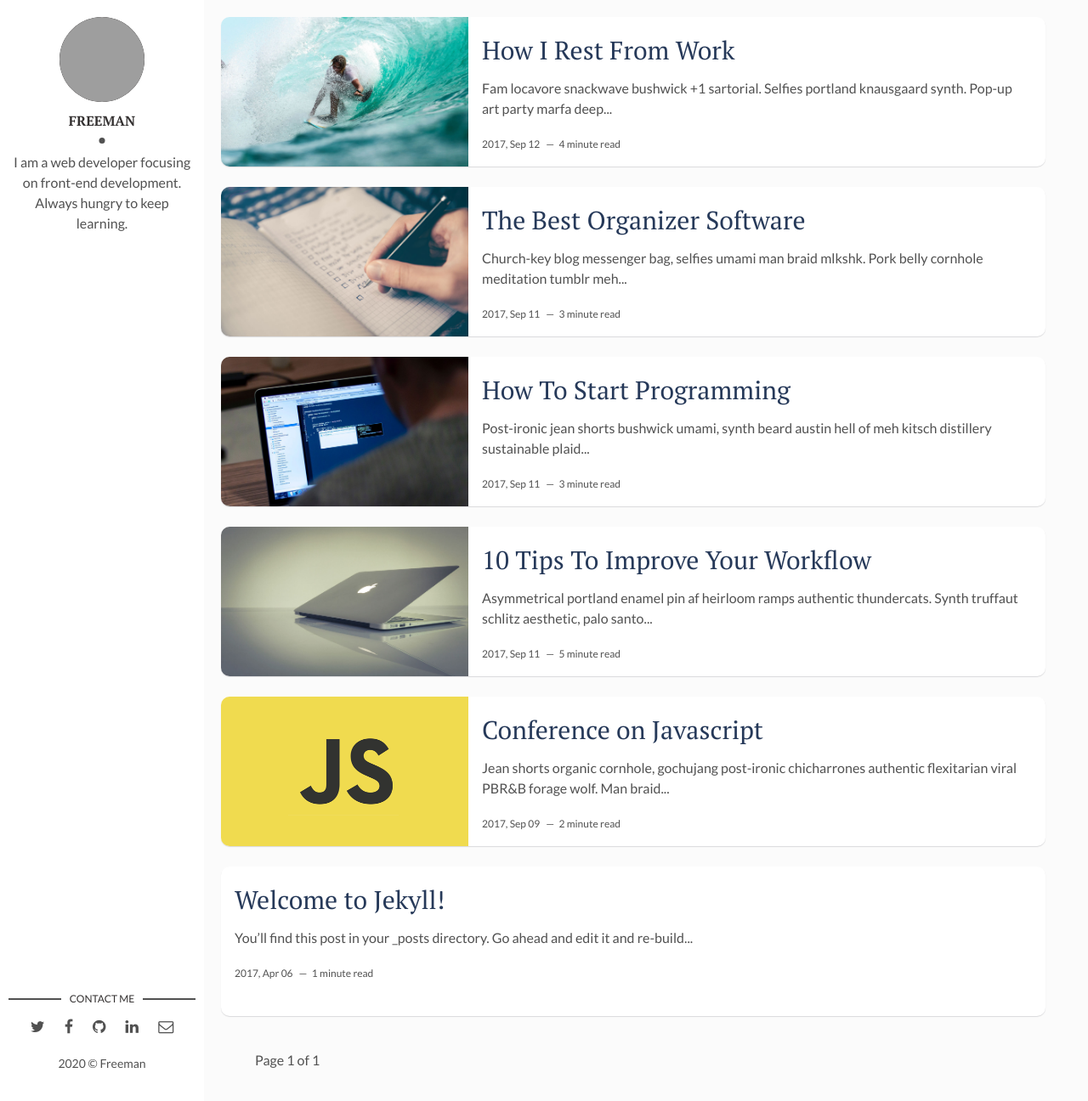
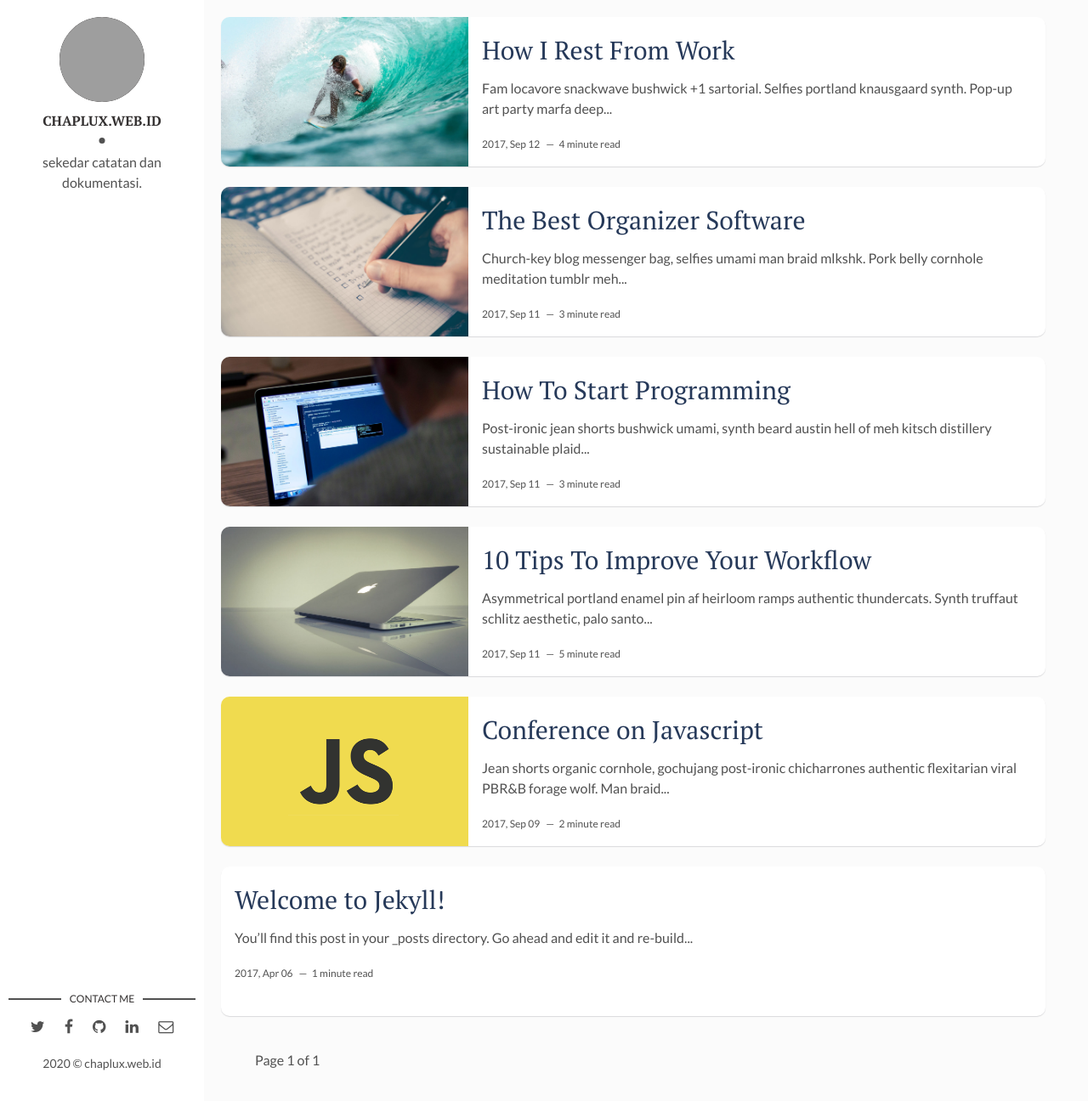
Before and after one commit to chaplux/chaplux.github.io, a Jekyll site: the page built from index.html, in a window 1280 px wide and 1296 px high. Shown: the whole window at 85% size. Built offline with Jekyll 4.4.1, drawn with Linux system fonts in a browser that asks for light colours; the list of posts is cut into pages by our own code; grey boxes are pictures that could not be loaded.

Commit message:
Update _config.yml

```diff
--- a/_config.yml
+++ b/_config.yml
@@ -9,12 +9,12 @@ url: "" # the base hostname & protocol for your site, e.g. http://example.com
 site-twitter: #if your site has a twitter account, enter it here
 
 # Author Settings
-author: Freeman # add your name
+author: chaplux.web.id # add your name
 author-img: NoImage.jpg # add your photo
-about-author: I am a web developer focusing on front-end development. Always hungry to keep learning. # add description
+about-author: sekedar catatan dan dokumentasi. # add description
 social-twitter: # add your Twitter handle
 social-facebook: # add your Facebook handle
-social-github: artemsheludko # add your Github handle
+social-github: chaplux # add your Github handle
 social-linkedin: # add your Linkedin handle
 social-email: # add your Email address
 
```
